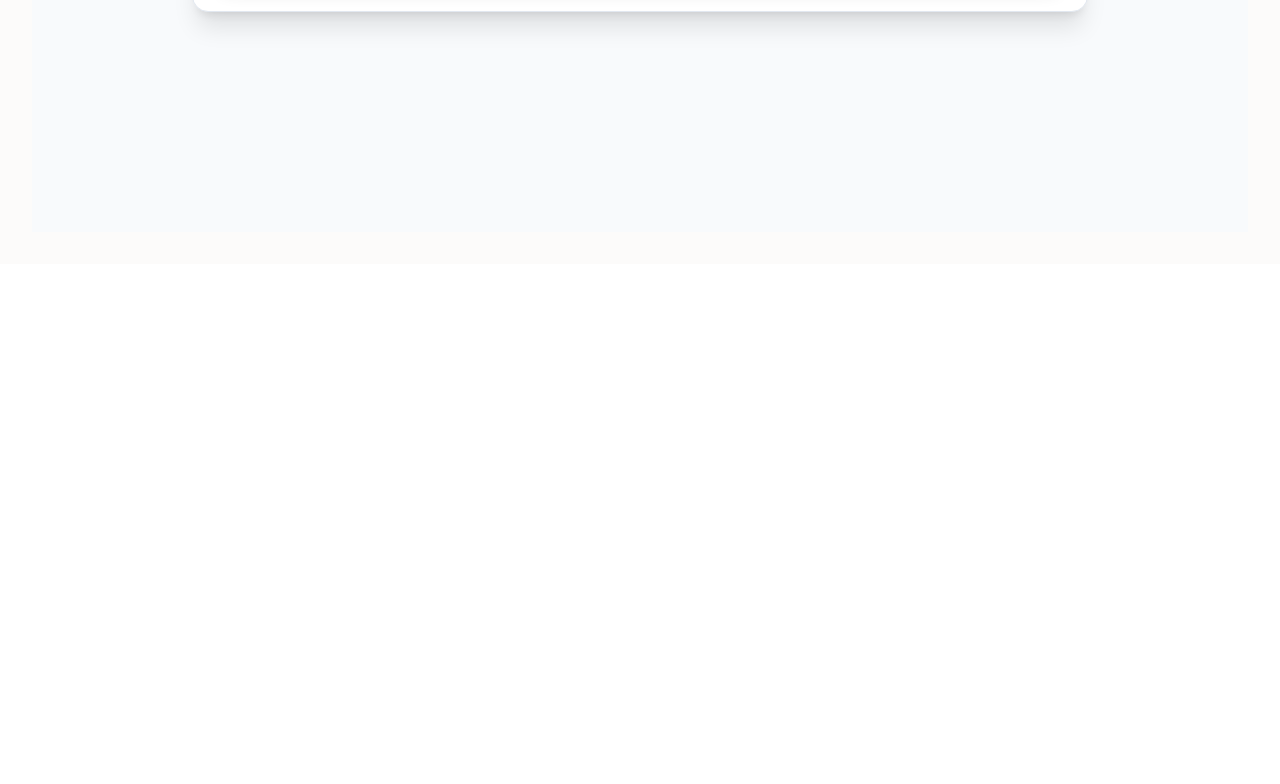
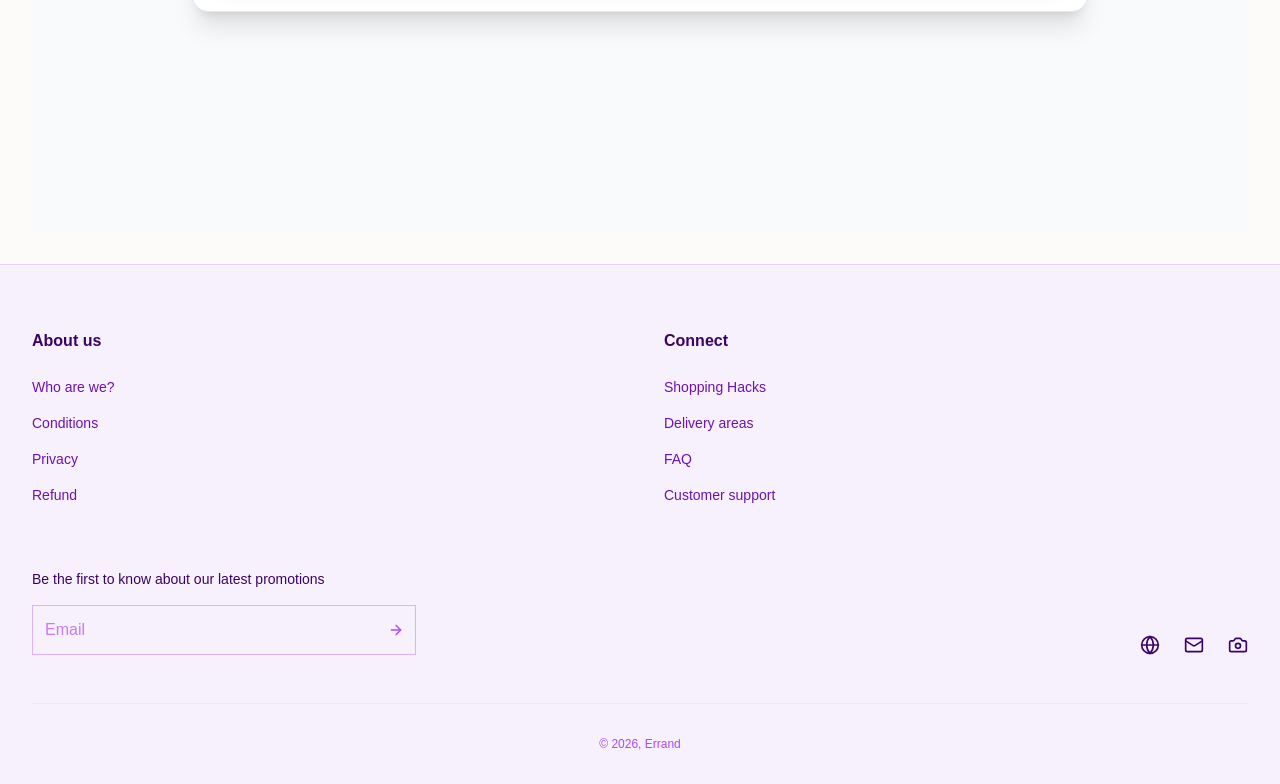
Before and after one commit to GraceOyiza1/errand, a Next.js app: page /dashboard in a window 1280 px wide. Shown: the part 663-1447 px from the top of the page. Before the commit the page ends 927 px from the top, so only its background shows below. Built offline with nearby package versions, Linux system fonts and the light colour scheme.

Commit message:
updated footer and shop errand feature and updated readme

```diff
--- a/src/app/(customer)/dashboard/page.tsx
+++ b/src/app/(customer)/dashboard/page.tsx
@@ -536,7 +536,7 @@ export default function ShopperDashboardPage() {
                                                     onClick={handleClearErrandRun}
                                                     className="text-xs font-bold text-slate-600 bg-white border border-slate-200 rounded-lg px-3 py-1.5 mt-2 hover:bg-slate-50"
                                                 >
-                                                    Validation
+                                                    Confirmed
                                                 </button>
                                             </div>
                                         )}
@@ -581,7 +581,7 @@ export default function ShopperDashboardPage() {
 
                                 {/* Rides History Records Ledger */}
                                 <div className="bg-white rounded-2xl p-4 border border-slate-200 shadow-sm space-y-3">
-                                    <span className="text-xs font-extrabold text-slate-400 uppercase tracking-wider block">Your Past Runs Ledger</span>
+                                    <span className="text-xs font-extrabold text-slate-400 uppercase tracking-wider block">Your Past Runs</span>
 
                                     <div className="space-y-2">
                                         {historyErrands.length > 0 ? historyErrands.map((history: any) => (
--- a/src/app/(customer)/layout.tsx
+++ b/src/app/(customer)/layout.tsx
@@ -1,6 +1,7 @@
 import React from 'react';
 import Link from 'next/link';
 import { Clock } from 'lucide-react';
+import Footer from '@/components/Footer';
 
 export default function CustomerLayout({
     children,
@@ -28,9 +29,11 @@ export default function CustomerLayout({
                 </div>
             </header>
 
-            <main className="flex-1 p-4 sm:p-8 max-w-7xl w-full mx-auto">
+            <main className="flex-1 p-4 sm:p-8 max-w-7xl w-full mx-auto pb-24">
                 {children}
             </main>
+
+            <Footer />
         </div>
     );
 }
--- /dev/null
+++ b/src/components/Footer.tsx
@@ -0,0 +1,112 @@
+"use client";
+
+import React, { useState } from 'react';
+import { Globe, Camera, Mail, X, ArrowRight } from 'lucide-react';
+import Link from 'next/link';
+
+export default function Footer() {
+  const [activeModal, setActiveModal] = useState<'about' | 'policy' | null>(null);
+
+  return (
+    <>
+      <footer className="bg-purple-100/50 pt-16 pb-8 border-t border-purple-200 mt-auto">
+        <div className="max-w-7xl mx-auto px-4 sm:px-8">
+
+          <div className="grid grid-cols-1 md:grid-cols-2 gap-12 mb-16">
+            {/* Column 1 */}
+            <div>
+              <h3 className="font-semibold text-purple-950 mb-6">About us</h3>
+              <ul className="space-y-4 text-sm text-purple-800">
+                <li><button onClick={() => setActiveModal('about')} className="hover:text-purple-600 transition text-left">Who are we?</button></li>
+                <li><button onClick={() => setActiveModal('policy')} className="hover:text-purple-600 transition text-left">Conditions</button></li>
+                <li><Link href="#" className="hover:text-purple-600 transition block">Privacy</Link></li>
+                <li><Link href="#" className="hover:text-purple-600 transition block">Refund</Link></li>
+              </ul>
+            </div>
+
+            {/* Column 2 */}
+            <div>
+              <h3 className="font-semibold text-purple-950 mb-6">Connect</h3>
+              <ul className="space-y-4 text-sm text-purple-800">
+                <li><Link href="#" className="hover:text-purple-600 transition block">Shopping Hacks</Link></li>
+                <li><Link href="#" className="hover:text-purple-600 transition block">Delivery areas</Link></li>
+                <li><Link href="#" className="hover:text-purple-600 transition block">FAQ</Link></li>
+                <li><Link href="#" className="hover:text-purple-600 transition block">Customer support</Link></li>
+              </ul>
+            </div>
+          </div>
+
+          {/* Bottom Section: Newsletter and Socials */}
+          <div className="flex flex-col md:flex-row justify-between items-start md:items-end gap-8 mb-12">
+            <div className="w-full max-w-sm">
+              <h3 className="text-sm font-medium text-purple-950 mb-4">Be the first to know about our latest promotions</h3>
+              <div className="relative">
+                <input
+                  type="email"
+                  placeholder="Email"
+                  className="w-full bg-transparent border border-purple-300 text-purple-900 p-3 pr-12 focus:outline-none focus:border-purple-500 transition placeholder:text-purple-500/70"
+                />
+                <button className="absolute right-3 top-1/2 -translate-y-1/2 text-purple-500 hover:text-purple-950 transition">
+                   <ArrowRight className="w-4 h-4" />
+                </button>
+              </div>
+            </div>
+
+            <div className="flex items-center gap-6 text-purple-950">
+              <Link href="#" className="hover:text-purple-600 transition" title="LinkedIn"><Globe className="w-5 h-5" /></Link>
+              <Link href="#" className="hover:text-purple-600 transition" title="Facebook"><Mail className="w-5 h-5" /></Link>
+              <Link href="#" className="hover:text-purple-600 transition" title="Instagram"><Camera className="w-5 h-5" /></Link>
+            </div>
+          </div>
+
+          {/* Copyright */}
+          <div className="text-center border-t border-purple-200/50 pt-8">
+            <p className="text-xs text-purple-500 font-medium">© {new Date().getFullYear()}, Errand</p>
+          </div>
+
+        </div>
+      </footer>
+
+      {/* Modal Overlay */}
+      {activeModal && (
+        <div className="fixed inset-0 z-[100] flex items-center justify-center p-4 bg-slate-900/40 backdrop-blur-sm">
+          <div className="bg-white rounded-2xl shadow-xl w-full max-w-md overflow-hidden relative animate-in fade-in zoom-in-95 duration-200">
+            <div className="flex items-center justify-between p-4 border-b border-slate-100 bg-slate-50/50">
+              <h3 className="font-bold text-errand-obsidian text-lg">
+                {activeModal === 'about' ? 'About Errand' : 'How It Works & Policy'}
+              </h3>
+              <button
+                onClick={() => setActiveModal(null)}
+                className="p-1 text-slate-400 hover:text-slate-600 hover:bg-slate-100 rounded-lg transition"
+              >
+                <X className="w-5 h-5" />
+              </button>
+            </div>
+
+            <div className="p-6 text-slate-600 text-sm leading-relaxed">
+              {activeModal === 'about' && (
+                <p>
+                  Errand saves you time from going to the market. Let our trusted shoppers handle the heavy lifting, hand-picking the freshest produce and delivering it right to your doorstep with speed and reliability.
+                </p>
+              )}
+              {activeModal === 'policy' && (
+                <p>
+                  Our policy is simple: transparent pricing, guaranteed freshness, and seamless delivery. You select your market, confirm your list, and our shoppers use real-time negotiation and status updates to keep you informed every step of the way.
+                </p>
+              )}
+            </div>
+
+            <div className="p-4 border-t border-slate-100 flex justify-end">
+              <button
+                onClick={() => setActiveModal(null)}
+                className="px-4 py-2 bg-slate-900 text-white font-bold text-sm rounded-xl hover:bg-slate-800 transition"
+              >
+                Got it
+              </button>
+            </div>
+          </div>
+        </div>
+      )}
+    </>
+  );
+}
```
Also changed, not shown: 1 other file (tests, documents, lock files or other folders).
